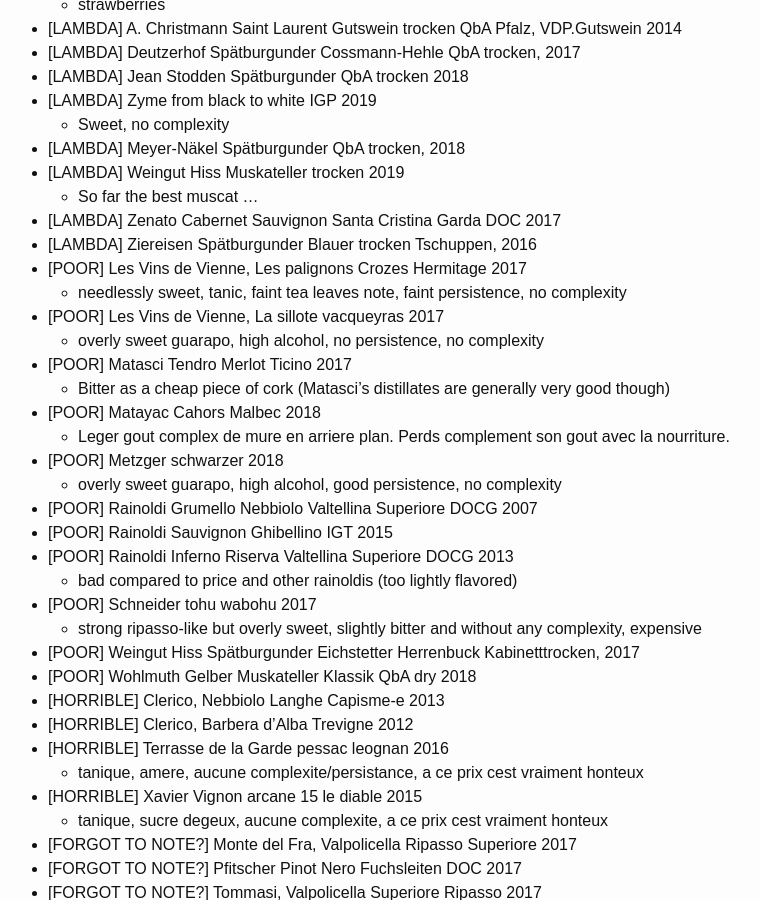
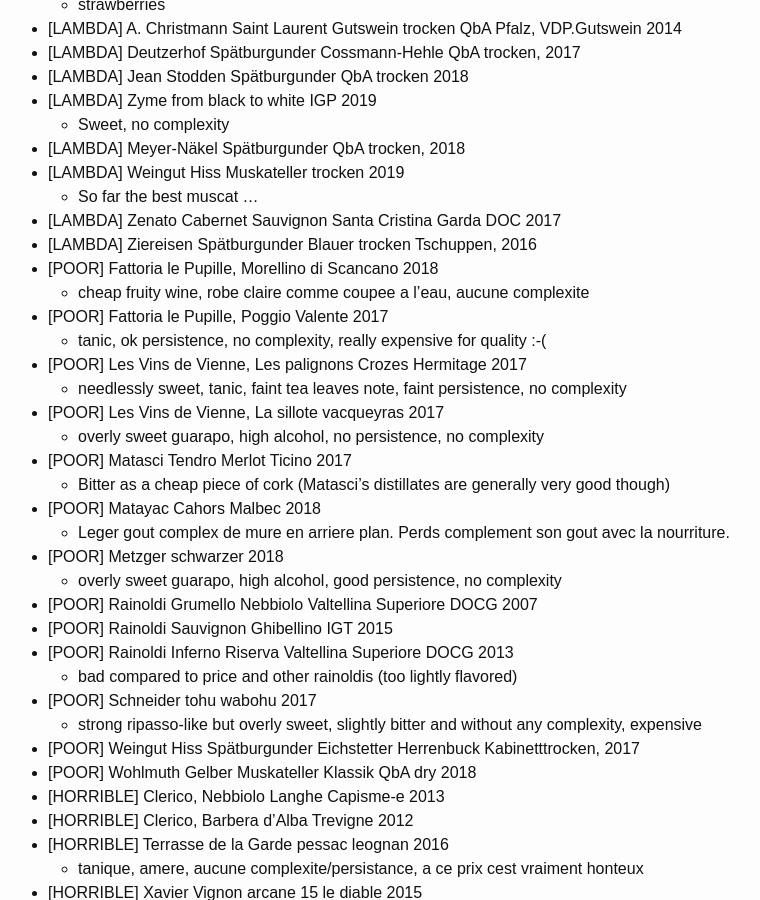
Before and after one commit to candide-guevara/candide-guevara.github.io, a Jekyll site: the page built from _posts/0000-00-00-list-of-spirits.md, in a window 1280 px wide and 900 px high, scrolled down 1448 px. Shown: the whole window, without its empty margins (204-964 px from the left). Built offline with Jekyll 4.4.1, drawn with Linux system fonts in a browser that asks for light colours.

Commit message:
again rants against bad bottles

```diff
--- a/_posts/0000-00-00-list-of-spirits.md
+++ b/_posts/0000-00-00-list-of-spirits.md
@@ -70,6 +70,10 @@
   * So far the best muscat ...
 * [LAMBDA] Zenato Cabernet Sauvignon Santa Cristina Garda DOC 2017
 * [LAMBDA] Ziereisen Spätburgunder Blauer trocken Tschuppen, 2016
+* [POOR] Fattoria le Pupille, Morellino di Scancano 2018
+  * cheap fruity wine, robe claire comme coupee a l'eau, aucune complexite
+* [POOR] Fattoria le Pupille, Poggio Valente 2017
+  * tanic, ok persistence, no complexity, really expensive for quality :-(
 * [POOR] Les Vins de Vienne, Les palignons Crozes Hermitage 2017
   * needlessly sweet, tanic, faint tea leaves note, faint persistence, no complexity
 * [POOR] Les Vins de Vienne, La sillote vacqueyras 2017
```
